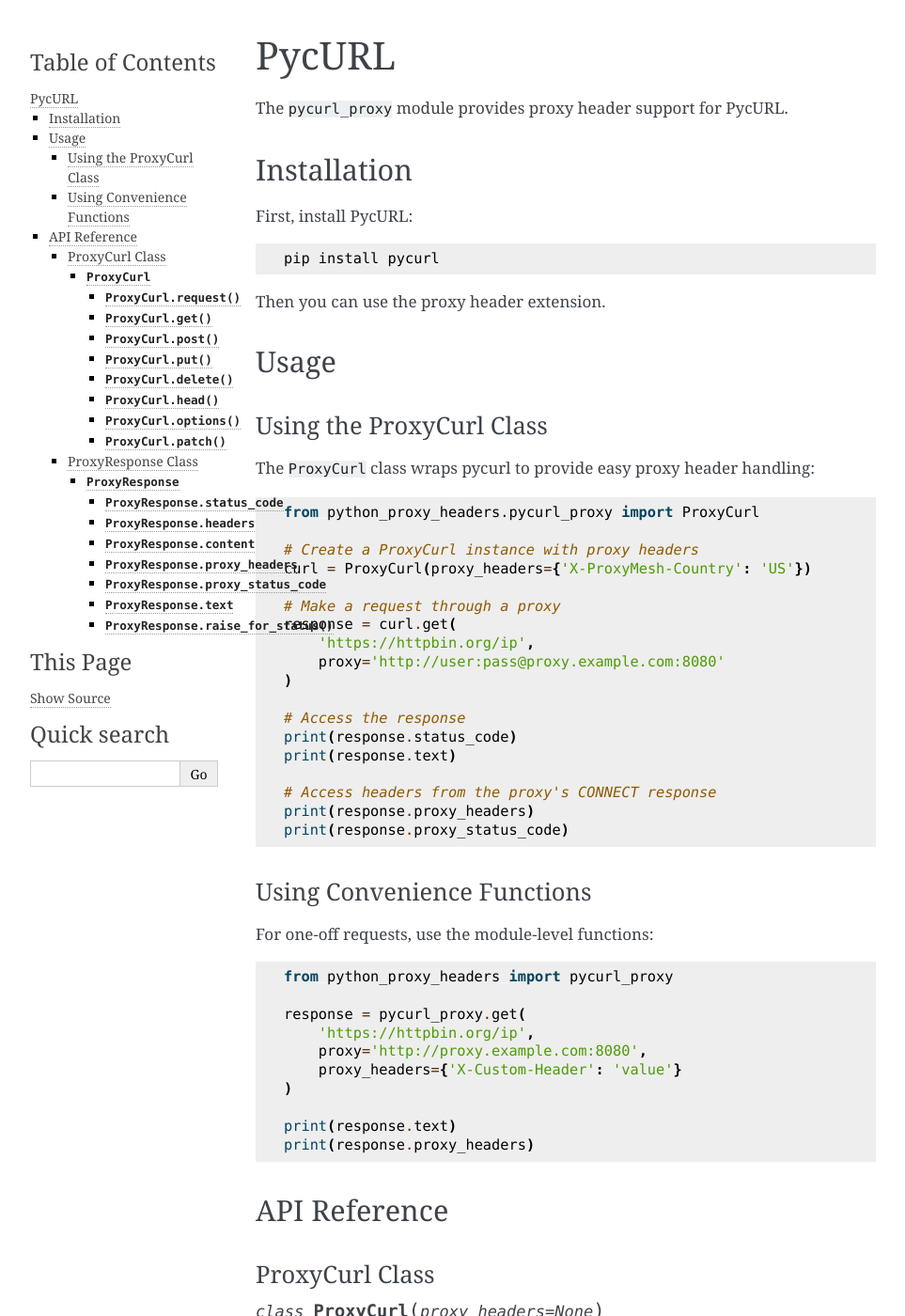
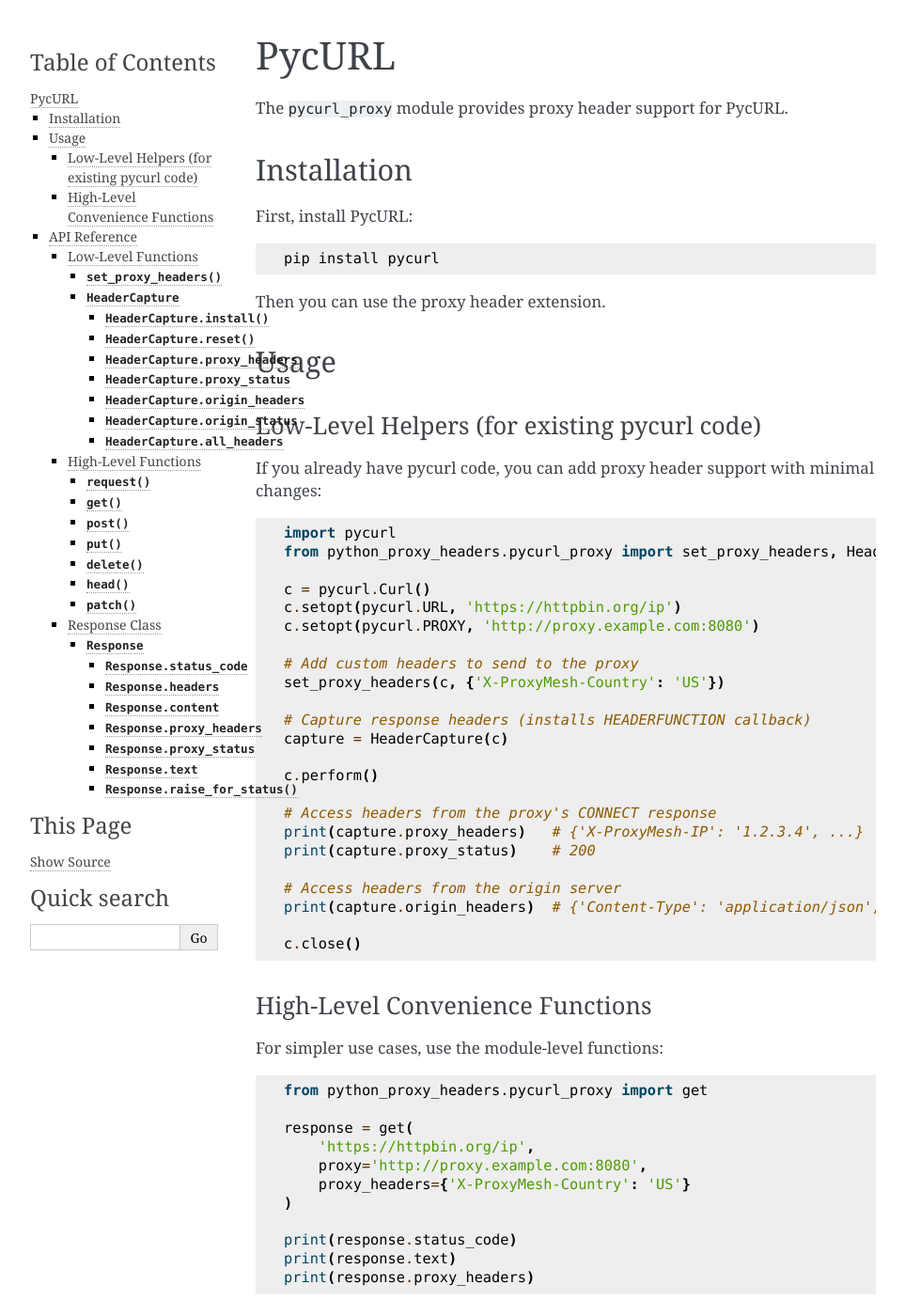
Before and after one commit to proxymesh/python-proxy-headers, a Sphinx documentation site: the page built from docs/pycurl.rst, in a window 1280 px wide and 1400 px high. Shown: the whole window at 94% size, without its empty margins (148-1111 px from the left). Built offline with Sphinx 7.4.7, drawn with Linux system fonts in a browser that asks for light colours; some of the changed text lies outside the part shown.

Commit message:
Simplify pycurl module with low-level helpers
Rewrite pycurl_proxy to provide:

1. Low-level helpers for existing pycurl code:
   - set_proxy_headers(curl, headers) - sets PROXYHEADER on any Curl instance
   - HeaderCapture(curl) - captures and parses proxy/origin headers

2. High-level convenience functions (get, post, etc.) for simple use cases

This approach is more "pycurl-native" - users can add proxy header support
to existing code with just 2 lines instead of rewriting their code.

```diff
--- a/docs/pycurl.rst
+++ b/docs/pycurl.rst
@@ -15,90 +15,142 @@
 Usage
 -----
 
-Using the ProxyCurl Class
-~~~~~~~~~~~~~~~~~~~~~~~~~
+Low-Level Helpers (for existing pycurl code)
+~~~~~~~~~~~~~~~~~~~~~~~~~~~~~~~~~~~~~~~~~~~~
 
-The ``ProxyCurl`` class wraps pycurl to provide easy proxy header handling:
+If you already have pycurl code, you can add proxy header support with minimal changes:
 
 .. code-block:: python
 
-    from python_proxy_headers.pycurl_proxy import ProxyCurl
+    import pycurl
+    from python_proxy_headers.pycurl_proxy import set_proxy_headers, HeaderCapture
 
-    # Create a ProxyCurl instance with proxy headers
-    curl = ProxyCurl(proxy_headers={'X-ProxyMesh-Country': 'US'})
+    c = pycurl.Curl()
+    c.setopt(pycurl.URL, 'https://httpbin.org/ip')
+    c.setopt(pycurl.PROXY, 'http://proxy.example.com:8080')
 
-    # Make a request through a proxy
-    response = curl.get(
-        'https://httpbin.org/ip',
-        proxy='http://user:pass@proxy.example.com:8080'
-    )
+    # Add custom headers to send to the proxy
+    set_proxy_headers(c, {'X-ProxyMesh-Country': 'US'})
 
-    # Access the response
-    print(response.status_code)
-    print(response.text)
+    # Capture response headers (installs HEADERFUNCTION callback)
+    capture = HeaderCapture(c)
+
+    c.perform()
 
     # Access headers from the proxy's CONNECT response
-    print(response.proxy_headers)
-    print(response.proxy_status_code)
+    print(capture.proxy_headers)   # {'X-ProxyMesh-IP': '1.2.3.4', ...}
+    print(capture.proxy_status)    # 200
 
-Using Convenience Functions
-~~~~~~~~~~~~~~~~~~~~~~~~~~~
+    # Access headers from the origin server
+    print(capture.origin_headers)  # {'Content-Type': 'application/json', ...}
 
-For one-off requests, use the module-level functions:
+    c.close()
+
+High-Level Convenience Functions
+~~~~~~~~~~~~~~~~~~~~~~~~~~~~~~~~
+
+For simpler use cases, use the module-level functions:
 
 .. code-block:: python
 
-    from python_proxy_headers import pycurl_proxy
+    from python_proxy_headers.pycurl_proxy import get
 
-    response = pycurl_proxy.get(
+    response = get(
         'https://httpbin.org/ip',
         proxy='http://proxy.example.com:8080',
-        proxy_headers={'X-Custom-Header': 'value'}
+        proxy_headers={'X-ProxyMesh-Country': 'US'}
     )
 
+    print(response.status_code)
     print(response.text)
     print(response.proxy_headers)
 
 API Reference
 -------------
 
-ProxyCurl Class
-~~~~~~~~~~~~~~~
-
-.. py:class:: ProxyCurl(proxy_headers=None)
-
-    PycURL wrapper with proxy header support.
-
-    :param proxy_headers: Dict of headers to send to the proxy server
-
-    .. py:method:: request(method, url, proxy=None, proxy_headers=None, headers=None, data=None, timeout=None, verify=True)
-
-        Make an HTTP request with proxy header support.
-
-        :param method: HTTP method (GET, POST, etc.)
-        :param url: Target URL
-        :param proxy: Proxy URL (e.g., 'http://user:pass@proxy:8080')
-        :param proxy_headers: Headers to send to the proxy (merged with instance headers)
-        :param headers: Headers to send to the origin server
-        :param data: Request body for POST/PUT
-        :param timeout: Request timeout in seconds
-        :param verify: Whether to verify SSL certificates
-        :returns: ProxyResponse object
-
-    .. py:method:: get(url, **kwargs)
-    .. py:method:: post(url, **kwargs)
-    .. py:method:: put(url, **kwargs)
-    .. py:method:: delete(url, **kwargs)
-    .. py:method:: head(url, **kwargs)
-    .. py:method:: options(url, **kwargs)
-    .. py:method:: patch(url, **kwargs)
-
-ProxyResponse Class
+Low-Level Functions
 ~~~~~~~~~~~~~~~~~~~
 
-.. py:class:: ProxyResponse
+.. py:function:: set_proxy_headers(curl, headers)
 
-    Response object containing body and headers from both proxy and origin.
+    Set custom headers to send to the proxy server during CONNECT.
+
+    :param curl: A pycurl.Curl instance
+    :param headers: Dict of headers to send to the proxy
+
+.. py:class:: HeaderCapture(curl=None)
+
+    Captures and parses HTTP response headers from pycurl requests.
+
+    :param curl: Optional pycurl.Curl instance. If provided, automatically
+                 installs the HEADERFUNCTION callback.
+
+    .. py:method:: install(curl)
+
+        Install the header callback on a pycurl.Curl instance.
+
+        :param curl: A pycurl.Curl instance
+        :returns: self, for chaining
+
+    .. py:method:: reset()
+
+        Clear captured headers for reuse.
+
+    .. py:attribute:: proxy_headers
+        :type: dict
+
+        Headers from the proxy's CONNECT response.
+
+    .. py:attribute:: proxy_status
+        :type: int or None
+
+        Status code from the proxy's CONNECT response.
+
+    .. py:attribute:: origin_headers
+        :type: dict
+
+        Headers from the origin server's response.
+
+    .. py:attribute:: origin_status
+        :type: int or None
+
+        Status code from the origin server's response.
+
+    .. py:attribute:: all_headers
+        :type: dict
+
+        All headers merged (proxy headers first, then origin).
+
+High-Level Functions
+~~~~~~~~~~~~~~~~~~~~
+
+.. py:function:: request(method, url, proxy=None, proxy_headers=None, headers=None, data=None, timeout=None, verify=True)
+
+    Make an HTTP request with proxy header support.
+
+    :param method: HTTP method (GET, POST, etc.)
+    :param url: Target URL
+    :param proxy: Proxy URL (e.g., 'http://user:pass@proxy:8080')
+    :param proxy_headers: Headers to send to the proxy
+    :param headers: Headers to send to the origin server
+    :param data: Request body for POST/PUT/PATCH
+    :param timeout: Request timeout in seconds
+    :param verify: Whether to verify SSL certificates
+    :returns: Response object
+
+.. py:function:: get(url, **kwargs)
+.. py:function:: post(url, **kwargs)
+.. py:function:: put(url, **kwargs)
+.. py:function:: delete(url, **kwargs)
+.. py:function:: head(url, **kwargs)
+.. py:function:: patch(url, **kwargs)
+
+Response Class
+~~~~~~~~~~~~~~
+
+.. py:class:: Response
+
+    Response object from high-level API.
 
     .. py:attribute:: status_code
         :type: int
```
Also changed, not shown: other parts of docs/pycurl.rst (+1 -1 lines), test_proxy_headers.py (+25 -23 lines), 1 other file.
